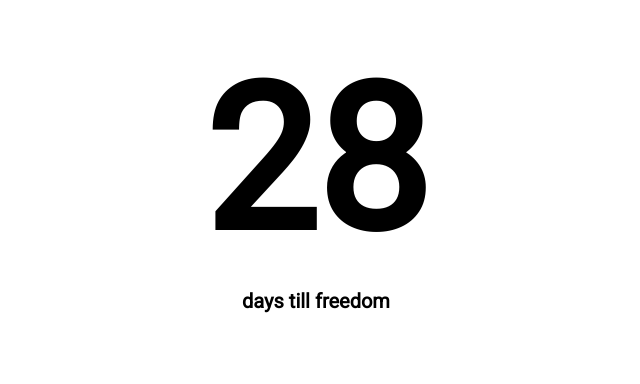
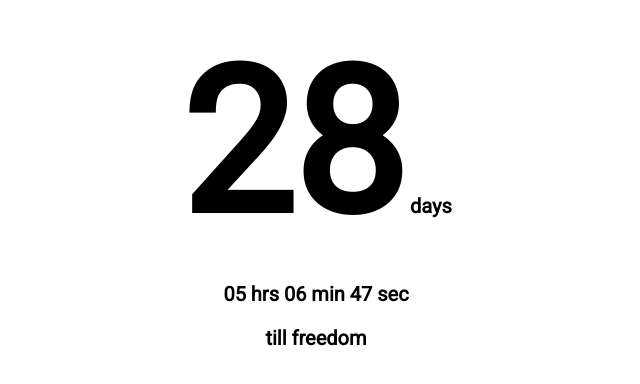
Before and after one commit to qhieu45/fictional-doodle, a plain HTML site: page index.html in a window 1280 px wide. Shown: the part 230-614 px from the top of the page, without its empty margins (324-964 px from the left). Drawn offline with nearby package versions, Linux system fonts and the light colour scheme.

Commit message:
Add countdown

```diff
--- a/index.html
+++ b/index.html
@@ -47,35 +47,18 @@
     <div class="main">
         <div class="wrapper">
             <h1 id="days-left">
-                <p id="number-of-days-left">
+                <p>
+                    <span id="number-of-days-left"></span>
+                    <span>days</span>
                 </p>
-
-                days till freedom
+                <p id="seconds-left"></p>
+                till freedom
             </h1>
         </div>
     </div>
 
 </body>
 <script src="https://cdnjs.cloudflare.com/ajax/libs/moment.js/2.29.4/moment.min.js"></script>
-<script>
-    function addWeekdays(endDate) {
-        let days = 0;
-        const clonedEndDate = moment(endDate);
-        let today = moment();
-        while (today.format('YYYY-MM-DD') != clonedEndDate.format('YYYY-MM-DD')) {
-            today = today.add(1, 'days');
-            if (today.isoWeekday() !== 6 && today.isoWeekday() !== 7) {
-                days += 1
-            }
-        }
-        return days;
-    }
-
-    const endDate = moment("20221003");
-
-    const days = addWeekdays(endDate);
-
-    document.querySelector('#number-of-days-left').textContent = days;
-</script>
+<script src="index.js"></script>
 
 </html>
--- /dev/null
+++ b/index.js
@@ -0,0 +1,46 @@
+function addWeekdays(endDate) {
+    let days = 0;
+    const clonedEndDate = moment(endDate);
+    let today = moment();
+    while (today.format('YYYY-MM-DD') != clonedEndDate.format('YYYY-MM-DD')) {
+        today = today.add(1, 'days');
+        if (today.isoWeekday() !== 6 && today.isoWeekday() !== 7) {
+            days += 1
+        }
+    }
+    return days;
+}
+
+const todayNow = moment();
+const todayMidnight = moment().endOf('day');
+let timeToMidNightSeconds = todayMidnight.diff(todayNow, 'seconds');
+
+
+const endDate = moment("20221003");
+
+const days = addWeekdays(endDate);
+
+document.querySelector('#number-of-days-left').textContent = `${days}`;
+
+const isWeekend = (day) => {
+    return day.isoWeekday() === 6 || day.isoWeekday() === 7;
+}
+
+if (!isWeekend(todayNow)) {
+    const formattedHour = moment(timeToMidNightSeconds * 1000).format('HH');
+    const formattedMinutes = moment(timeToMidNightSeconds * 1000).format('mm');
+    const formattedSeconds = moment(timeToMidNightSeconds * 1000).format('ss');
+
+    document.querySelector('#seconds-left').textContent = `${formattedHour} hrs ${formattedMinutes} min ${formattedSeconds} sec`;
+    timeToMidNightSeconds--;
+
+    setInterval(() => {
+        const formattedHour = moment(timeToMidNightSeconds * 1000).format('HH');
+        const formattedMinutes = moment(timeToMidNightSeconds * 1000).format('mm');
+        const formattedSeconds = moment(timeToMidNightSeconds * 1000).format('ss');
+
+
+        document.querySelector('#seconds-left').textContent = `${formattedHour} hrs ${formattedMinutes} min ${formattedSeconds} sec`;
+        timeToMidNightSeconds--;
+    }, 1000);
+}
```
